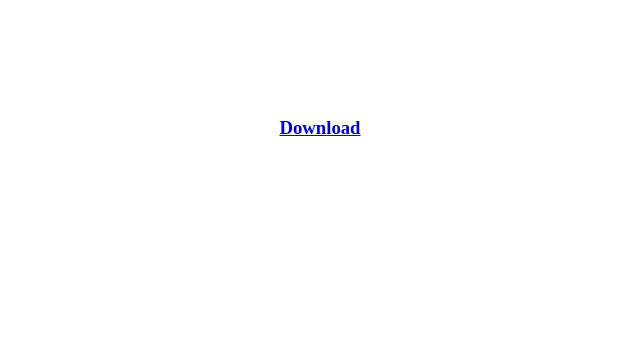
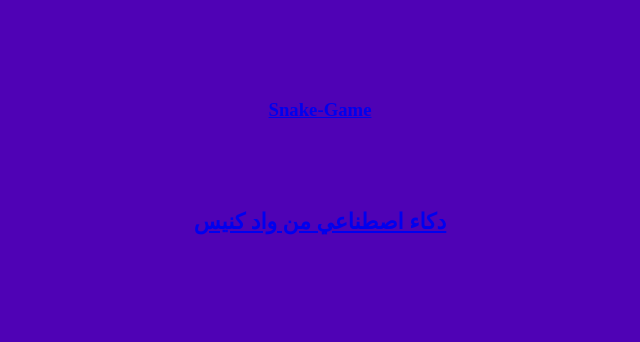
Before and after one commit to Negeria/Snake.game.apk, a plain HTML site: page index.html in a window 1280 px wide. Shown: the whole page, without its empty margins (320-960 px from the left). Drawn offline with Linux system fonts and the light colour scheme.

Commit message:
Update index.html

```diff
--- a/index.html
+++ b/index.html
@@ -5,9 +5,19 @@
 <meta name="viewport" content="width=device-width, initial-scale=1.0">
 <link rel="stylesheet" href="gg.css">
 <div class="snake-app">
+<body bgcolor="#4F02B5">
+<br>
+<br>
+<br>
+<br>
+<a href="Snake Game.apk"><h3>Snake-Game<a/>
+<br>
+<br>
+<br>
+<br>
+<a href="دكاء اصطناعي من واد كنيس.apk"><h3>دكاء اصطناعي من واد كنيس<a/>
 <br>
 <br>
 <br>
 <br>
 <br>
-<a href="Snake Game.apk"><h3>Download<a/>
```
